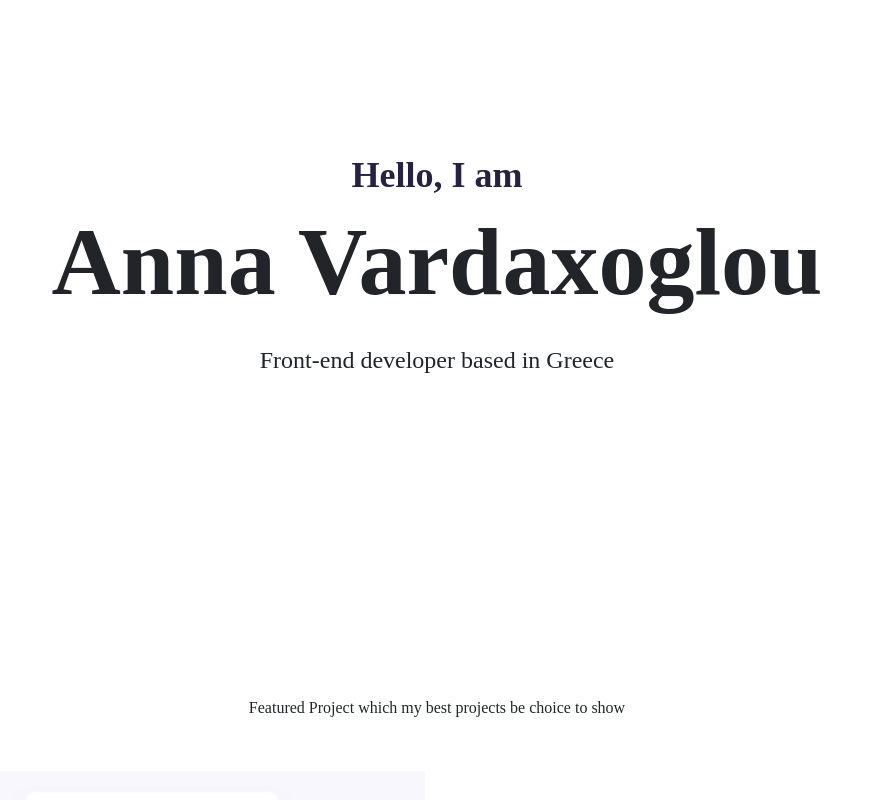
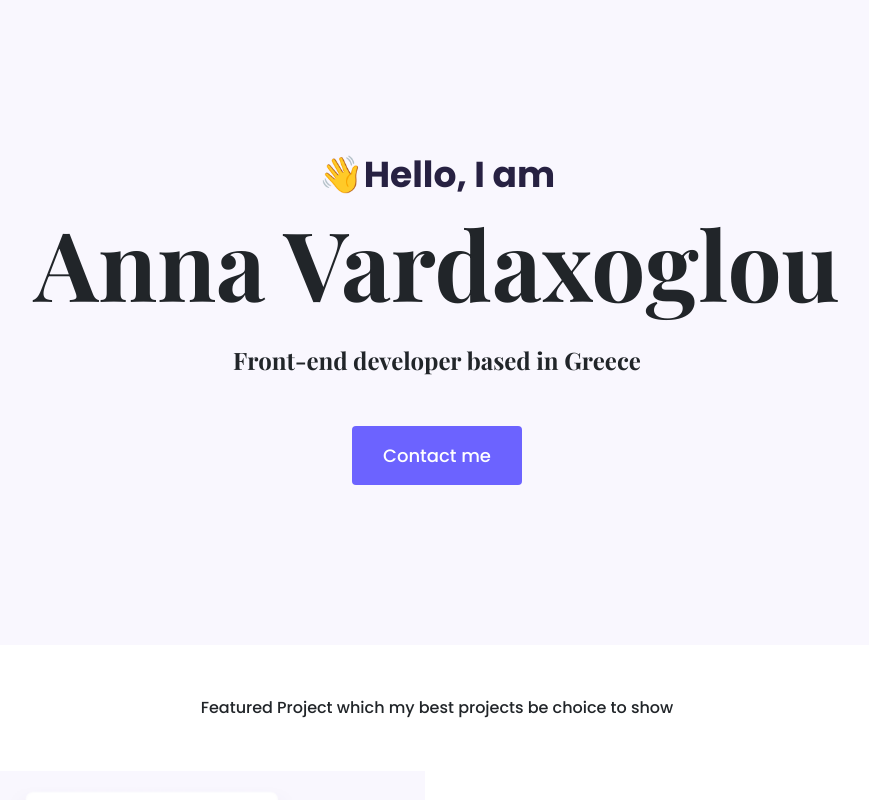
Before and after one commit to AnnaVarda/portfolio-project, a plain HTML site: page index.html in a window 1280 px wide. Shown: the top 800 px of the page, without its empty margins (203-1072 px from the left). Drawn offline with nearby package versions, Linux system fonts and the light colour scheme.

Commit message:
Add emoji

```diff
--- a/index.html
+++ b/index.html
@@ -16,7 +16,7 @@
 
 <body>
   <div class="hero">
-		<p>Hello, I am</p>
+		<p>👋Hello, I am</p>
     <h1>Anna Vardaxoglou</h1>
 		<h2 class="mb-5">Front-end developer based in Greece</h2>
 		<div>
--- a/styles/portfolio.css
+++ b/styles/portfolio.css
@@ -1,6 +1,6 @@
-:roots {
-	--branding-color:#6C63FF;
-	--secondary-color:#F9F7FE;
+:root {
+	--branding-color:#6c63ff;
+	--secondary-color:#f9f7fe;
 	--heading-font-family:'Playfair Display', serif;
 	--default-font-family:'Poppins', sans-serif;
 }
```
